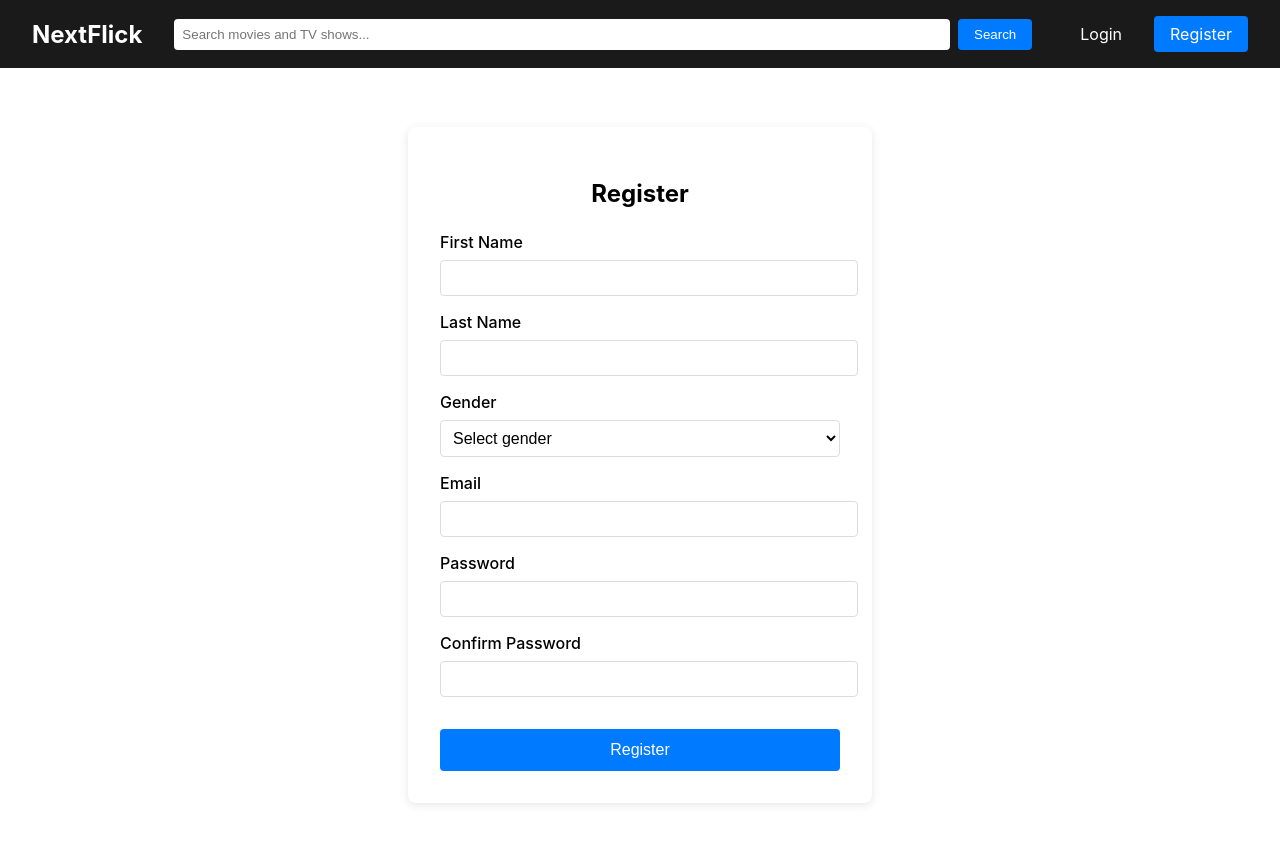
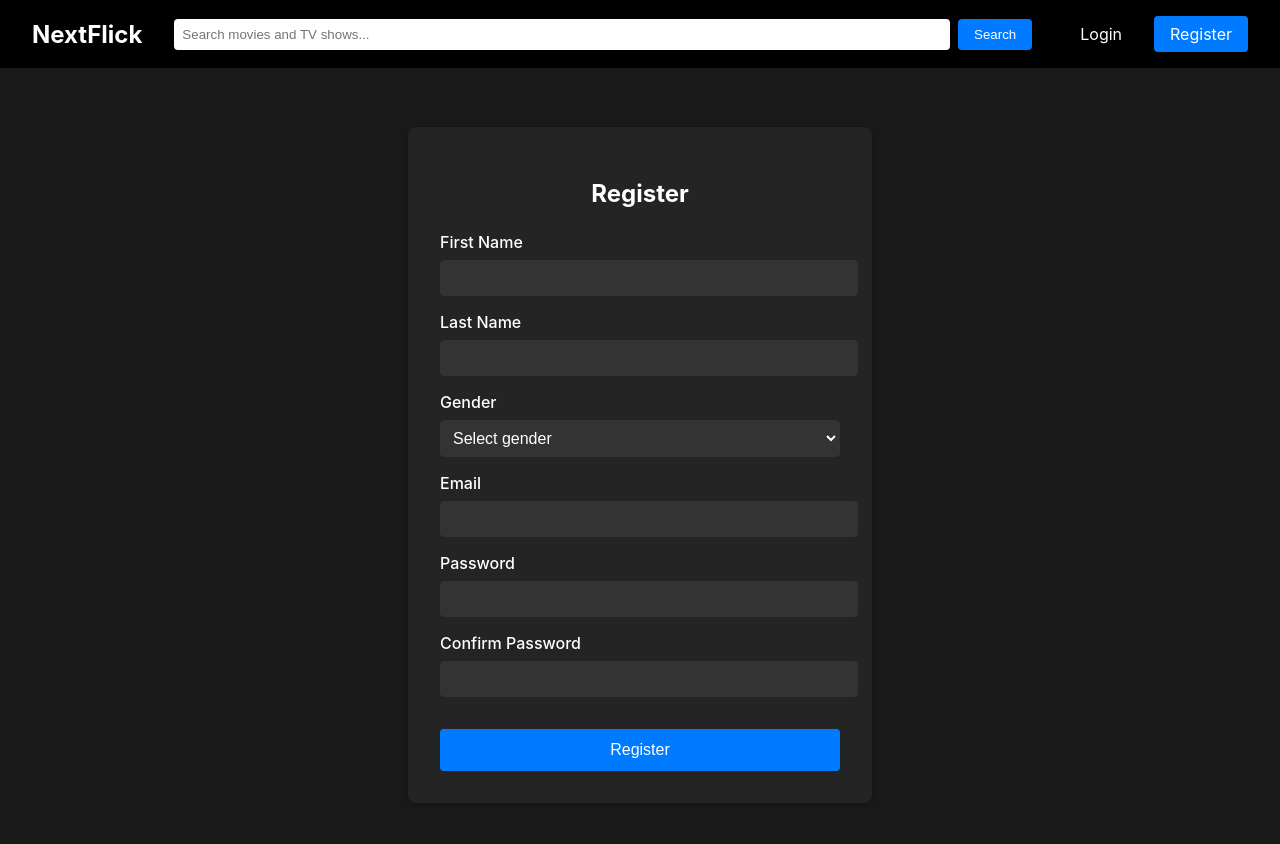
Before and after one commit to ndxnode/NextFlick, a React (Create React App) app in the folder frontend/: page /register in a window 1280 px wide. Shown: the top 844 px of the page. Built offline with nearby package versions, Linux system fonts and the light colour scheme.

Commit message:
Enhance dark theme styling across the frontend: update background colors, text colors, and input styles for better readability and consistency. Adjust navbar hover effect for improved user experience.

```diff
--- a/frontend/src/components/Auth.css
+++ b/frontend/src/components/Auth.css
@@ -4,15 +4,17 @@
   align-items: center;
   min-height: calc(100vh - 70px);
   padding: 2rem;
+  background-color: #1a1a1a;
 }
 
 .auth-form {
-  background: white;
+  background: #242424;
   padding: 2rem;
   border-radius: 8px;
-  box-shadow: 0 2px 10px rgba(0, 0, 0, 0.1);
+  box-shadow: 0 2px 10px rgba(0, 0, 0, 0.3);
   width: 100%;
   max-width: 400px;
+  color: white;
 }
 
 .auth-form h2 {
@@ -28,25 +30,30 @@
   display: block;
   margin-bottom: 0.5rem;
   font-weight: 500;
+  color: white;
 }
 
 .form-group input {
   width: 100%;
   padding: 0.5rem;
-  border: 1px solid #ddd;
+  border: 1px solid #333;
   border-radius: 4px;
   font-size: 1rem;
+  background-color: #333;
+  color: white;
 }
 
 .form-group select {
   width: 100%;
   padding: 0.5rem;
-  border: 1px solid #ddd;
+  border: 1px solid #333;
   border-radius: 4px;
   font-size: 1rem;
-  background-color: white;
+  background-color: #333;
+  color: white;
 }
 
+.form-group input:focus,
 .form-group select:focus {
   outline: none;
   border-color: #007bff;
--- a/frontend/src/components/Home.css
+++ b/frontend/src/components/Home.css
@@ -1,5 +1,7 @@
 .home-container {
   padding: 2rem;
+  background-color: #1a1a1a;
+  min-height: calc(100vh - 70px);
 }
 
 .content-section {
@@ -8,7 +10,7 @@
 
 .content-section h2 {
   margin-bottom: 1rem;
-  color: #333;
+  color: white;
   padding-left: 1rem;
 }
 
@@ -28,10 +30,10 @@
 
 .content-card {
   flex: 0 0 200px;
-  background: white;
+  background: #242424;
   border-radius: 8px;
   overflow: hidden;
-  box-shadow: 0 2px 8px rgba(0, 0, 0, 0.1);
+  box-shadow: 0 2px 8px rgba(0, 0, 0, 0.3);
   transition: transform 0.2s;
 }
 
@@ -49,7 +51,7 @@
   padding: 0.5rem;
   font-size: 1rem;
   text-align: center;
-  color: #333;
+  color: white;
 }
 
 .content-card a {
--- a/frontend/src/components/Navbar.css
+++ b/frontend/src/components/Navbar.css
@@ -4,6 +4,11 @@
   padding: 1rem 2rem;
   background-color: #1a1a1a;
   color: white;
+  transition: background-color 0.2s ease;
+}
+
+.navbar:hover {
+  background-color: #000000;
 }
 
 .navbar-brand {
--- a/frontend/src/index.css
+++ b/frontend/src/index.css
@@ -1,13 +1,15 @@
 body {
   margin: 0;
-  font-family: -apple-system, BlinkMacSystemFont, 'Segoe UI', 'Roboto', 'Oxygen',
-    'Ubuntu', 'Cantarell', 'Fira Sans', 'Droid Sans', 'Helvetica Neue',
+  font-family: -apple-system, BlinkMacSystemFont, "Segoe UI", "Roboto", "Oxygen",
+    "Ubuntu", "Cantarell", "Fira Sans", "Droid Sans", "Helvetica Neue",
     sans-serif;
   -webkit-font-smoothing: antialiased;
   -moz-osx-font-smoothing: grayscale;
+  background-color: #1a1a1a;
+  color: white;
 }
 
 code {
-  font-family: source-code-pro, Menlo, Monaco, Consolas, 'Courier New',
+  font-family: source-code-pro, Menlo, Monaco, Consolas, "Courier New",
     monospace;
 }
```
